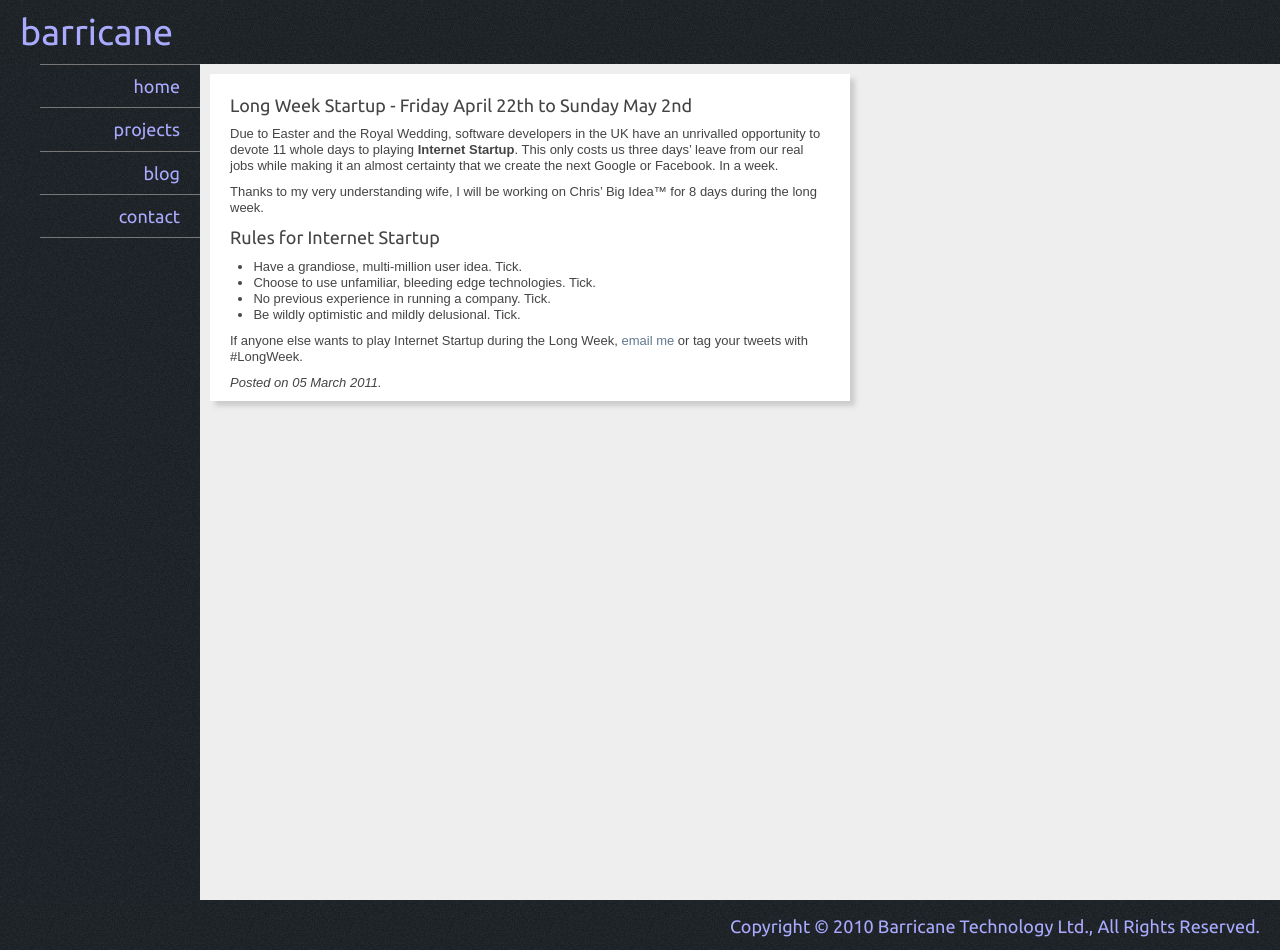
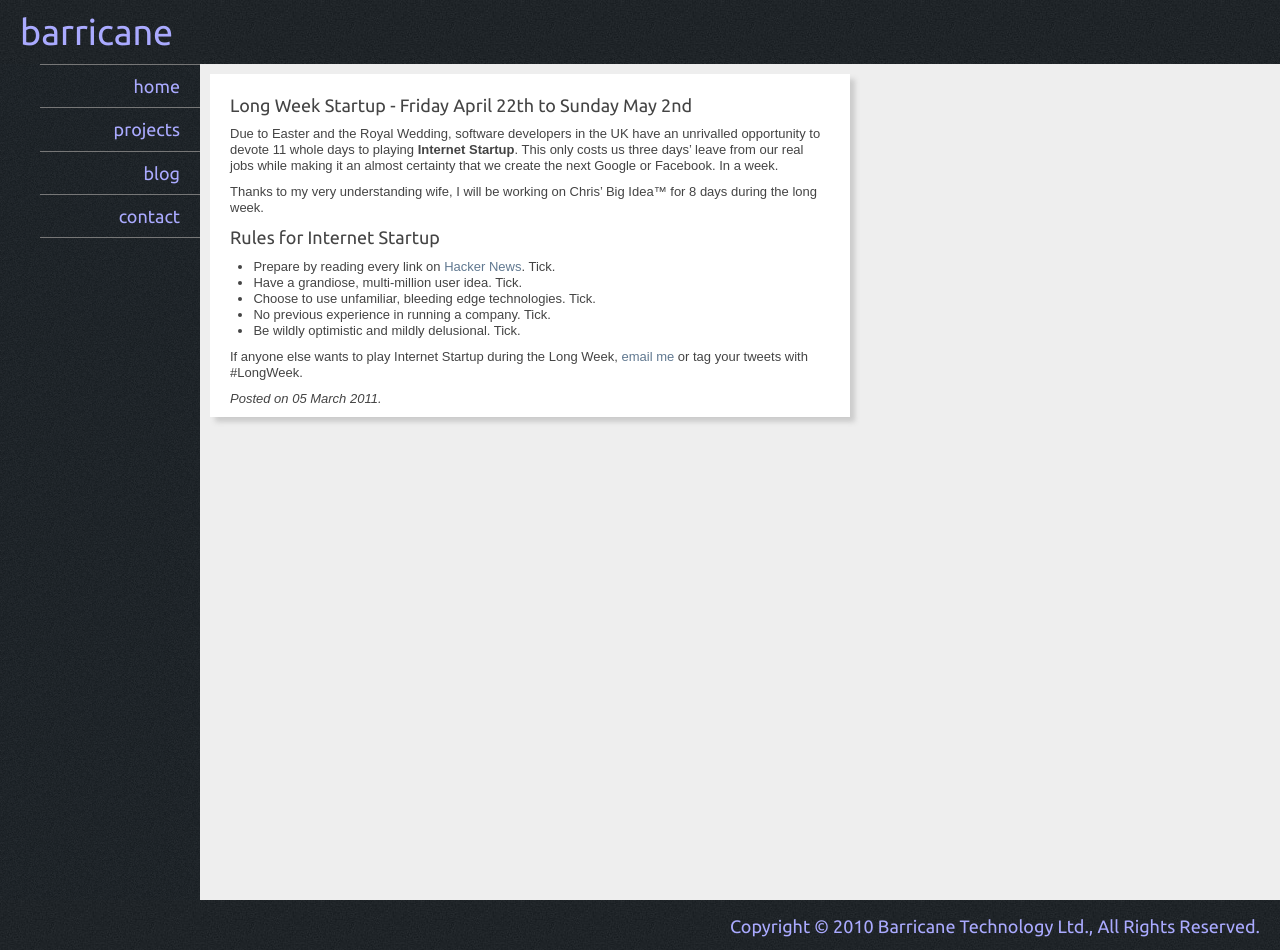
Before and after one commit to chrisdew/chrisdew.github.com, a Jekyll site: the page built from _posts/2011-03-05-uk-internet-startup-week.md, in a window 1280 px wide. Built offline with Jekyll 4.4.1, drawn with Linux system fonts in a browser that asks for light colours; nearby versions of some CDN libraries; Markdown is read by kramdown in place of the engine named in the settings.

```diff
--- a/_posts/2011-03-05-uk-internet-startup-week.md
+++ b/_posts/2011-03-05-uk-internet-startup-week.md
@@ -10,9 +10,10 @@ Thanks to my very understanding wife, I will be working on Chris' Big Idea&trade
 Rules for Internet Startup
 --------------------------
 
+- Prepare by reading every link on [Hacker News](http://news.ycombinator.com).  Tick.
 - Have a grandiose, multi-million user idea.  Tick.
 - Choose to use unfamiliar, bleeding edge technologies.  Tick.
 - No previous experience in running a company.  Tick.
 - Be wildly optimistic and mildly delusional.  Tick.
 
-If anyone else wants to play Internet Startup during the Long Week, [email me](/contact) or tag your tweets with #LongWeek.
+If anyone else wants to play Internet Startup during the Long Week, [email me](mailto:longweek@barricane.com) or tag your tweets with #LongWeek.
```
Also changed, not shown: 1 other file.
